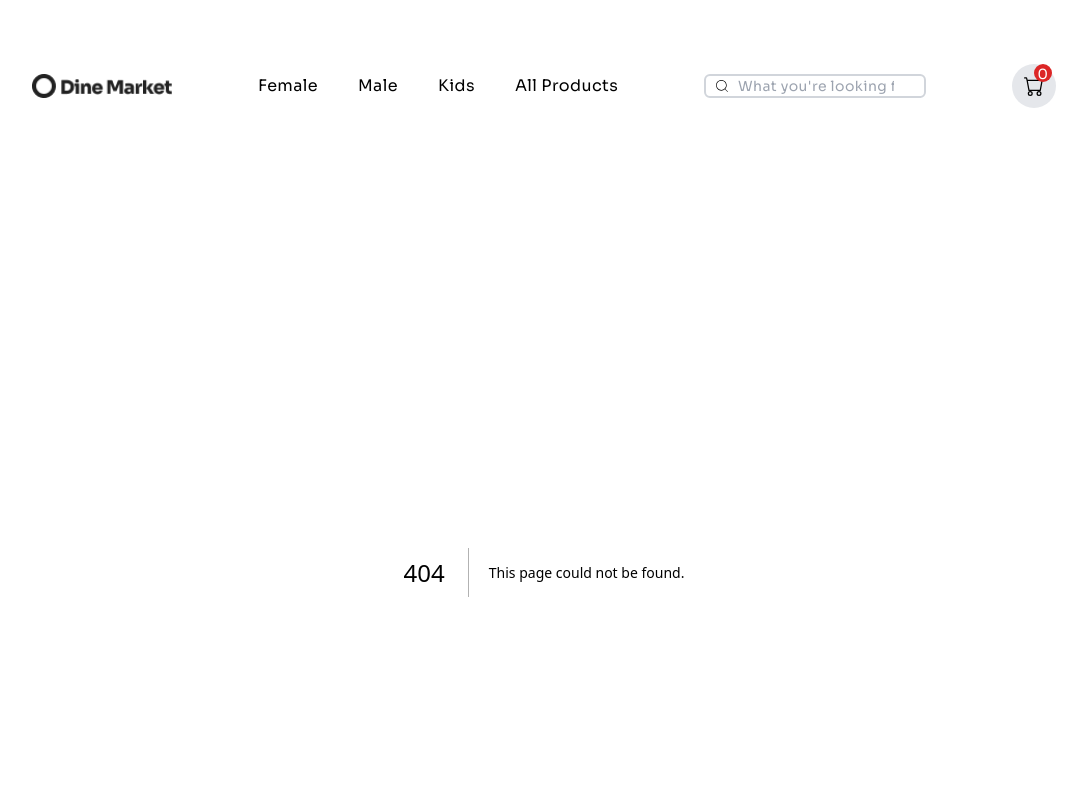
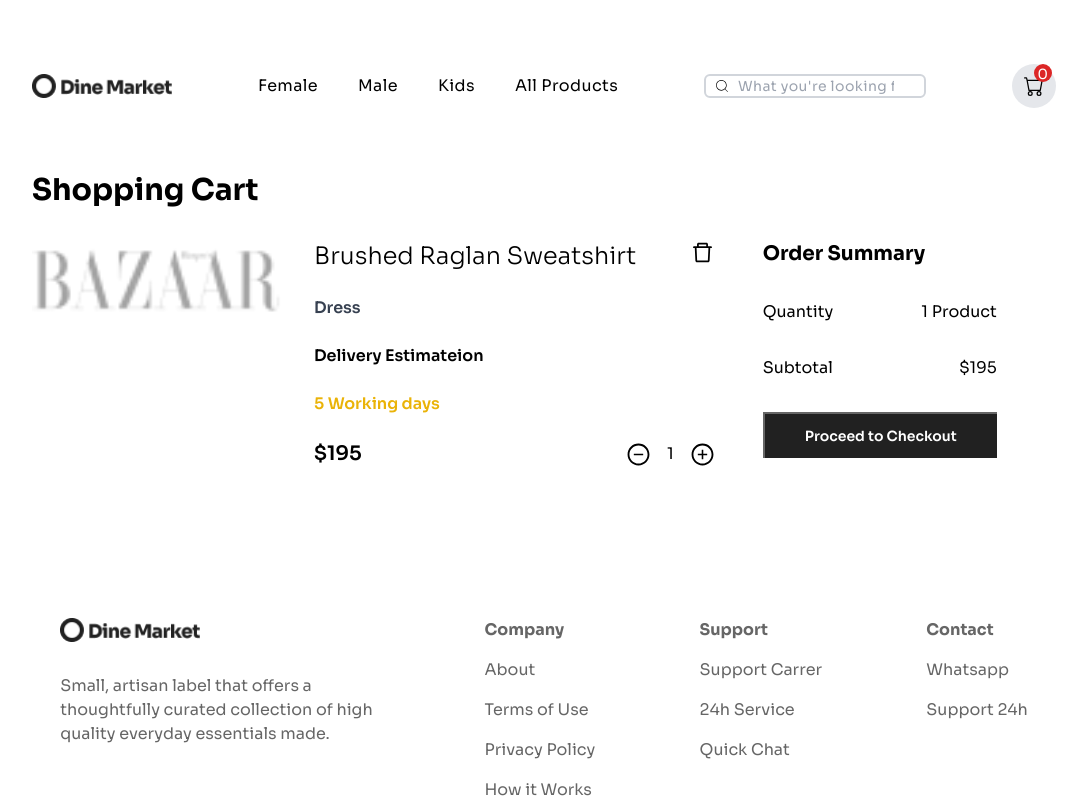
Before and after one commit to sajid-munawar/nextjs-e-commerce-app, a Next.js app: page /cart in a window 1280 px wide. Before the commit this address had no page. Shown: the top 800 px of the page, without its empty margins (96-1183 px from the left). Built offline with nearby package versions, Linux system fonts and the light colour scheme.

Commit message:
Create page.tsx

```diff
--- /dev/null
+++ b/src/app/cart/page.tsx
@@ -0,0 +1,76 @@
+import Image from "next/image";
+import React from "react";
+import {
+  AiOutlineDelete,
+  AiOutlineMinusCircle,
+  AiOutlinePlusCircle,
+} from "react-icons/ai";
+
+export default function page() {
+  return (
+    <>
+      <div className="px-8 lg:px-32">
+        <h1 className="mb-8 text-3xl font-bold">Shopping Cart</h1>
+        {/* Cart Box */}
+        <div className="flex flex-col gap-4 lg:flex-row ">
+          {/* product image and summary container */}
+          <div className="flex flex-col gap-4 md:flex-row  lg:w-2/3 lg:gap-8">
+            {/* image */}
+            <div>
+              <Image
+                src={"/Featured1.webp"}
+                height={300}
+                width={250}
+                alt="product"
+                className="rounded-md"
+              />
+            </div>
+            {/* product details */}
+            <div className="flex flex-grow flex-col md:gap-4">
+              <div className="flex justify-between pt-8 md:pt-0">
+                <div className="text-2xl font-light">
+                  Brushed Raglan Sweatshirt
+                </div>
+                {/* Delete icon */}
+                <AiOutlineDelete size={25} />
+              </div>
+              <div className="py-2 font-semibold text-gray-700">Dress</div>
+              <div className="font-semibold">Delivery Estimateion</div>
+              <div className="py-2 font-semibold text-yellow-500">
+                5 Working days
+              </div>
+              <div className="flex">
+                <div className="text-xl font-semibold">$195</div>
+                <div className="ml-auto flex items-center gap-4">
+                  {/* Minus */}
+                  <AiOutlineMinusCircle size={25} />
+                  <span>1</span>
+                  {/* Plus */}
+                  <AiOutlinePlusCircle size={25} />
+                </div>
+              </div>
+            </div>
+          </div>
+          {/* summary */}
+          <div className="flex flex-col gap-6 p-8 lg:gap-8 lg:pt-0">
+            <h2 className="text-xl font-bold">Order Summary</h2>
+            <div className="flex justify-between">
+              <div>Quantity</div>
+              <div>1 Product</div>
+            </div>
+            <div className="flex justify-between">
+              <div>Subtotal</div>
+              <div>$195</div>
+            </div>
+            <button
+              type="submit"
+              className="border-l-2 border-t-2 border-textGrey bg-blackButton px-10 py-3 text-sm font-semibold text-white"
+            >
+              Proceed to Checkout
+            </button>
+          </div>
+        </div>
+      </div>
+    </>
+  );
+}
```
